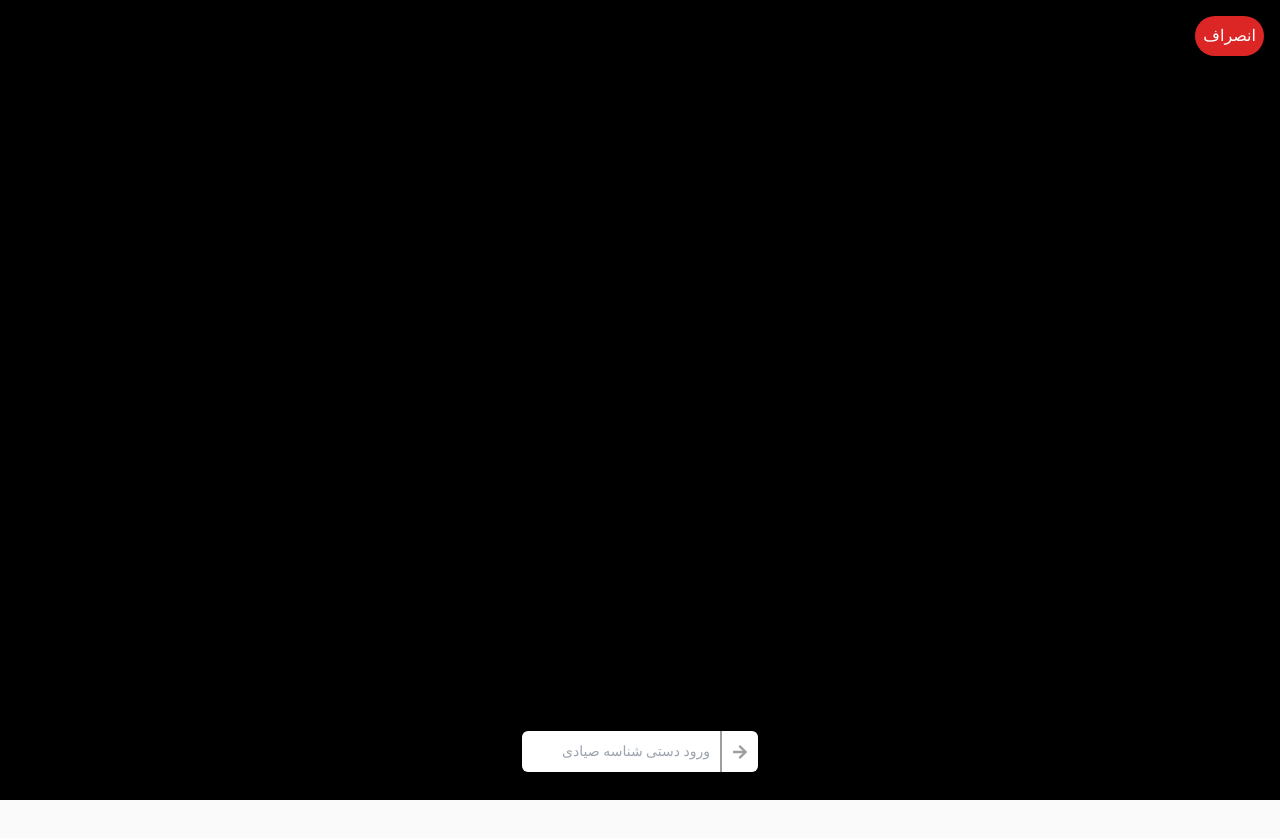
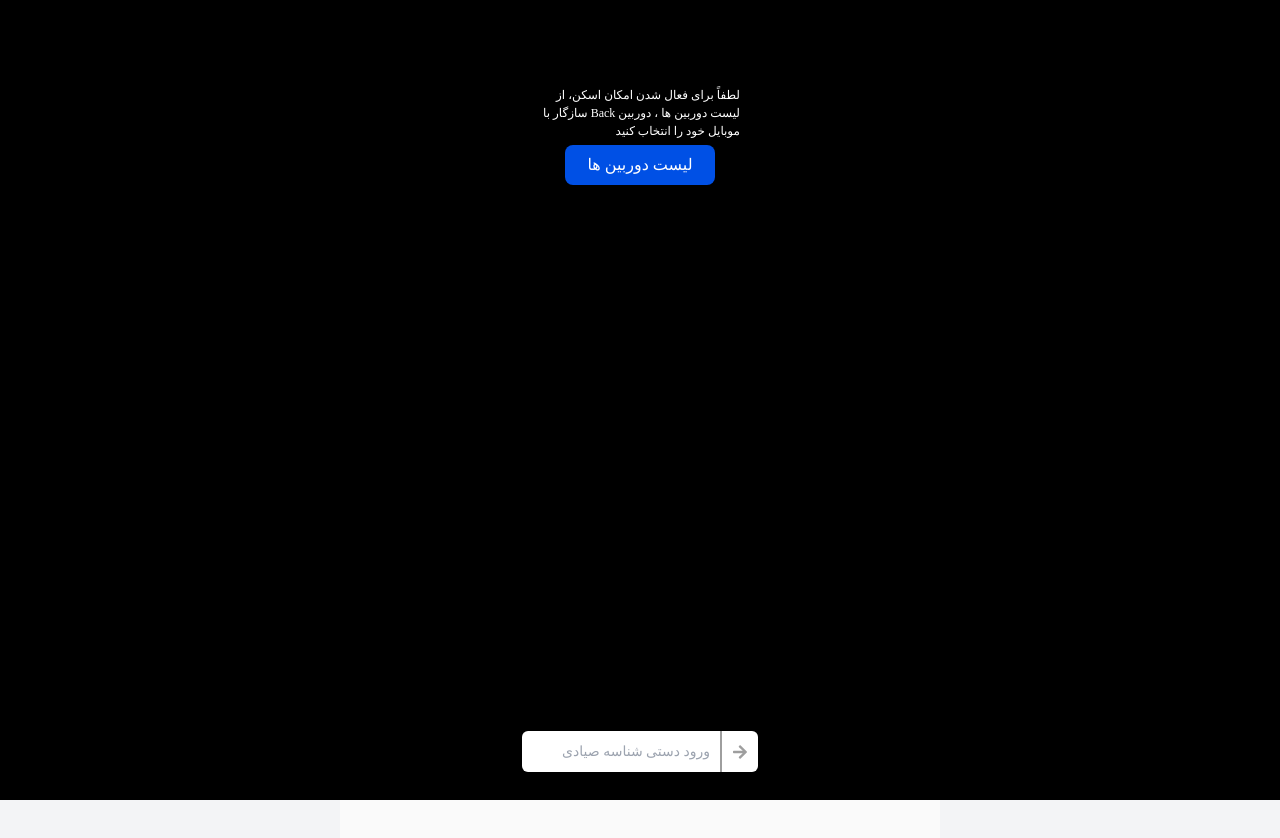
Before and after one commit to MehrnooshSharifi/pwa_Project, a Next.js app: page / in a window 1280 px wide. Both pictures are taken after a click on the element "استعلام چک". Shown: the top 838 px of the page. Built offline with nearby package versions, Linux system fonts and the light colour scheme; no server answers.

Commit message:
html5-scanner added to project

```diff
--- a/package.json
+++ b/package.json
@@ -11,6 +11,7 @@
   "dependencies": {
     "@react-hook/window-size": "^3.1.1",
     "formik": "^2.4.6",
+    "html5-qrcode": "^2.3.8",
     "jsqr": "^1.4.0",
     "next": "15.0.1",
     "next-pwa": "^5.6.0",
--- a/src/components/QRCode/QRCodeScanner.js
+++ b/src/components/QRCode/QRCodeScanner.js
@@ -1,36 +1,32 @@
 import { useState } from "react";
 import { FaArrowRight } from "react-icons/fa";
-const QRCodeScanner = ({ videoRef, stopCamera, setShowCamera }) => {
-  const [acceptorCode, setAcceptorCode] = useState();
-  const acceptorHandler = (e) => {
+const QRCodeScanner = ({
+  startScanner,
+  startCameraListing,
+  cameras,
+  setSelectedCameraId,
+}) => {
+  const [sayadiId, setSayadiId] = useState();
+  const sayadiHandler = (e) => {
     console.log(e.target.value);
-    setAcceptorCode(e.target.value);
+    setSayadiId(e.target.value);
+  };
+  const sendSayadiIdHandler = () => {
+    console.log(sayadiId);
   };
   return (
     <div className="fixed inset-0 bg-black z-50 flex items-center justify-center">
-      <video
-        ref={videoRef}
-        className="w-full h-full object-cover"
-        playsInline
-        muted // Required for iOS autoplay
-      />
-      <button
-        onClick={() => {
-          stopCamera(); // Stop camera
-          setShowCamera(false); // Hide scanner
-        }}
-        className="absolute top-4 right-4 bg-red-600 text-white p-2 rounded-full"
-      >
-        انصراف
-      </button>
       <div className="flex justify-center items-center gap-y-[10px] rounded-md absolute  bottom-[20px] px-[3px] py-[8px] w-1/2">
-        <button className=" bg-white rounded-r-md  py-[12.5px] text-white px-[10px]">
+        <button
+          className=" bg-white rounded-r-md  py-[12.5px] text-white px-[10px]"
+          onClick={sendSayadiIdHandler}
+        >
           <FaArrowRight className="fill-neutralColor-3" />
         </button>
         <input
           type="text"
           placeholder="ورود دستی شناسه صیادی"
-          onChange={acceptorHandler}
+          onChange={sayadiHandler}
           className="rounded-l-md px-[10px] py-[10px] text-[14px] outline-none border-r-2 border-r-neutralColor-3"
         />
       </div>
--- a/src/container/Layout.js
+++ b/src/container/Layout.js
@@ -3,7 +3,7 @@ import HomePageHeader from "./HomePageHeader";
 
 const Layout = ({ children }) => {
   return (
-    <div className="bg-neutralColor-5 w-full ">
+    <div className="bg-gray-100 w-full ">
       <HomePageHeader />
       {children}
       <HomePageFooter />
--- a/src/pages/index.js
+++ b/src/pages/index.js
@@ -1,83 +1,81 @@
-import { useState, useRef, useCallback, useEffect } from "react";
+import Services from "@/components/Services/Services";
+import { Html5Qrcode } from "html5-qrcode";
+import { useState } from "react";
+import servicesType from "../../Data/servicesType";
 import Layout from "@/container/Layout";
-import servicesType from "../../Data/servicesType";
-import Services from "@/components/Services/Services";
-import QRCodeScanner from "@/components/QRCode/QRCodeScanner";
-import QrScanner from "qr-scanner"; // Import the updated qr-scanner library
-import QRCodeData from "@/components/QRCode/QRCodeData";
-
-export default function Home() {
-  const [showCamera, setShowCamera] = useState(false); // Show/hide camera
-  const [qrData, setQrData] = useState(null); // Store QR code data
-  const videoRef = useRef(null); // Reference to video element
-  const canvasRef = useRef(null); // Reference for capturing the frame
-  const scannerRef = useRef(null); // QR scanner instance
-
-  // Start camera and scanner
-  const startCamera = useCallback(async () => {
+import { FaArrowRight } from "react-icons/fa";
+const HomePage = () => {
+  const [showQRCodeSection, setQRCodeSection] = useState(false);
+  const [cameras, setCameras] = useState([]);
+  const [selectedCameraId, setSelectedCameraId] = useState(null);
+  const [sayadiId, setSayadiId] = useState();
+  const sayadiHandler = (e) => {
+    console.log(e.target.value);
+    setSayadiId(e.target.value);
+  };
+  const sendSayadiIdHandler = () => {
+    console.log(sayadiId);
+  };
+  const startCameraListing = () => {
     try {
-      const stream = await navigator.mediaDevices.getUserMedia({
-        video: {
-          facingMode: { ideal: "environment" }, // Use back camera
-          width: { ideal: 1280 },
-          height: { ideal: 720 },
-        },
-      });
-
-      if (!stream) throw new Error("Unable to access camera");
-
-      // Attach stream to video element
-      if (videoRef.current) {
-        videoRef.current.srcObject = stream;
-        videoRef.current.play();
-      }
-      const normalizeData = (data1) => {
-        return data1.normalize("NFC"); // Normalize Unicode text
-      };
-
-      // Create QR scanner instance
-      scannerRef.current = new QrScanner(
-        videoRef.current,
-        (result) => {
-          setQrData(normalizeData(result.data)); // Store detected QR data
-          stopCamera(); // Stop camera after detecting QR code
-          setShowCamera(false); // Hide scanner UI
-        },
-        {
-          highlightScanRegion: true, // Highlight detected QR code
-        }
-      );
-
-      // Start scanning
-      scannerRef.current.start();
+      Html5Qrcode.getCameras()
+        .then((availableCameras) => {
+          if (availableCameras && availableCameras.length > 0) {
+            setCameras(availableCameras);
+            setSelectedCameraId(availableCameras[0].id); // Default to the first camera
+          } else {
+            alert("No cameras found on this device!");
+          }
+        })
+        .catch((err) => {
+          console.error("Error getting cameras: ", err);
+          alert("Failed to access cameras. Please check permissions.");
+        });
     } catch (error) {
-      console.error("Error starting camera:", error);
-      alert("Camera access failed. Please check your browser permissions.");
-    }
-  }, []);
-
-  // Stop camera and scanner
-  const stopCamera = () => {
-    if (scannerRef.current) {
-      scannerRef.current.stop();
-      scannerRef.current.destroy();
-      scannerRef.current = null;
-    }
-
-    if (videoRef.current && videoRef.current.srcObject) {
-      videoRef.current.srcObject.getTracks().forEach((track) => track.stop());
-      videoRef.current.srcObject = null;
+      console.error("Unexpected error in startCameraListing: ", error);
+      alert("An unexpected error occurred. Please try again.");
     }
   };
 
-  // Handle service click
-  const handleServiceClick = (serviceId) => {
-    if (serviceId === 1) {
-      setShowCamera(true);
-      startCamera();
+  const startScanner = () => {
+    if (!selectedCameraId) {
+      alert("Please select a camera first!");
+      return;
     }
+
+    const readerElement = document.getElementById("reader");
+    if (!readerElement) {
+      alert("QR code reader element not found!");
+      return;
+    }
+
+    const html5QrCode = new Html5Qrcode("reader");
+
+    html5QrCode
+      .start(
+        selectedCameraId,
+        {
+          fps: 15,
+          qrbox: { width: 800, height: 800 },
+        },
+        (decodedText, decodedResult) => {
+          console.log(`Decoded text: ${decodedText}`);
+          alert(`QR Code: ${decodedText}`);
+          html5QrCode.stop();
+        },
+        (error) => {
+          console.warn(`QR Code scanning error: ${error}`);
+        }
+      )
+      .catch((err) => {
+        console.error("Error starting scanner: ", err);
+        alert("Failed to start QR scanner. Please try again.");
+      });
   };
 
+  const handleServiceClick = () => {
+    setQRCodeSection(true);
+  };
   return (
     <Layout>
       <div className="flex flex-col container mx-auto bg-neutralColor-5 max-w-[600px] overflow-y-auto h-screen">
@@ -90,18 +88,72 @@ export default function Home() {
             />
           ))}
         </div>
-        {/* Camera scanner */}
-        {showCamera && (
-          <QRCodeScanner
-            videoRef={videoRef}
-            stopCamera={stopCamera}
-            setShowCamera={setShowCamera}
-          />
+        {showQRCodeSection && (
+          <div className="fixed inset-0 bg-black z-50 flex items-center justify-center">
+            <div className="flex justify-center items-center gap-y-[10px] rounded-md absolute  bottom-[20px] px-[3px] py-[8px] w-1/2">
+              {cameras.length > 0 && (
+                <button
+                  onClick={startScanner}
+                  className="py-[10px] bg-errorColor-2 text-naturalColor-2 border-none rounded-md cursor-pointer absolute bottom-[70px] w-[220px]"
+                >
+                  اسکن کنید
+                </button>
+              )}
+              <button
+                className=" bg-white rounded-r-md  py-[12.5px] text-white px-[10px]"
+                onClick={sendSayadiIdHandler}
+              >
+                <FaArrowRight className="fill-neutralColor-3" />
+              </button>
+              <input
+                type="text"
+                placeholder="ورود دستی شناسه صیادی"
+                onChange={sayadiHandler}
+                className="rounded-l-md px-[10px] py-[10px] text-[14px] outline-none border-r-2 border-r-neutralColor-3"
+              />
+            </div>
+            <div className="flex flex-col justify-center  items-center ">
+              <div className="w-[200px] flex flex-col items-center justify-center gap-y-[5px] mt-[200px] ">
+                <p className="text-white text-[12px]">
+                  لطفاً برای فعال شدن امکان اسکن، از لیست دوربین ها ، دوربین
+                  Back سازگار با موبایل خود را انتخاب کنید
+                </p>
+                <button
+                  onClick={startCameraListing}
+                  className=" bg-primaryColor-1 text-naturalColor-2 border-none rounded-lg cursor-pointer mb-[10px] whitespace-nowrap py-[8px] w-[150px] flex justify-center"
+                >
+                  لیست دوربین ها
+                </button>
+              </div>
+              {cameras.length > 0 && (
+                <div className="absolute top-[200px]">
+                  <label
+                    htmlFor="camera-select"
+                    className="mr-[10px] text-naturalColor-2"
+                  >
+                    انتخاب دوربین :
+                  </label>
+                  <select
+                    id="camera-select"
+                    onChange={(e) => setSelectedCameraId(e.target.value)}
+                    value={selectedCameraId}
+                    className="p-[10px] rounded-md mb-[10px]"
+                  >
+                    {cameras.map((camera) => (
+                      <option key={camera.id} value={camera.id}>
+                        {camera.label || `Camera ${camera.id}`}
+                      </option>
+                    ))}
+                  </select>
+                </div>
+              )}
+              <div id="reader" className="w-[700px] h-[700px] mb-[20px]"></div>
+            </div>
+          </div>
         )}
-
-        {/* QR Code Data Display */}
-        {qrData && <QRCodeData qrData={qrData} setQrData={setQrData} />}
       </div>
     </Layout>
   );
-}
+};
+
+export default HomePage;
```
Also changed, not shown: public/sw.js, 1 other file (tests, documents, lock files or other folders).
